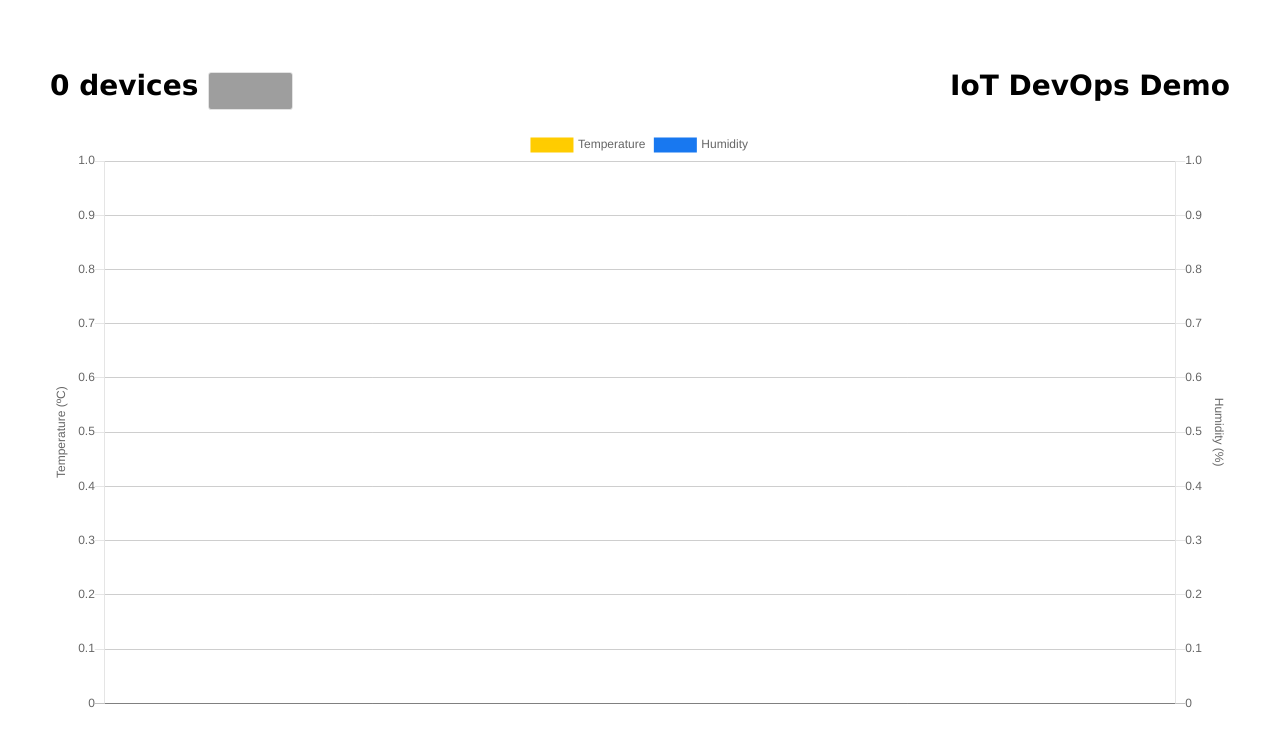
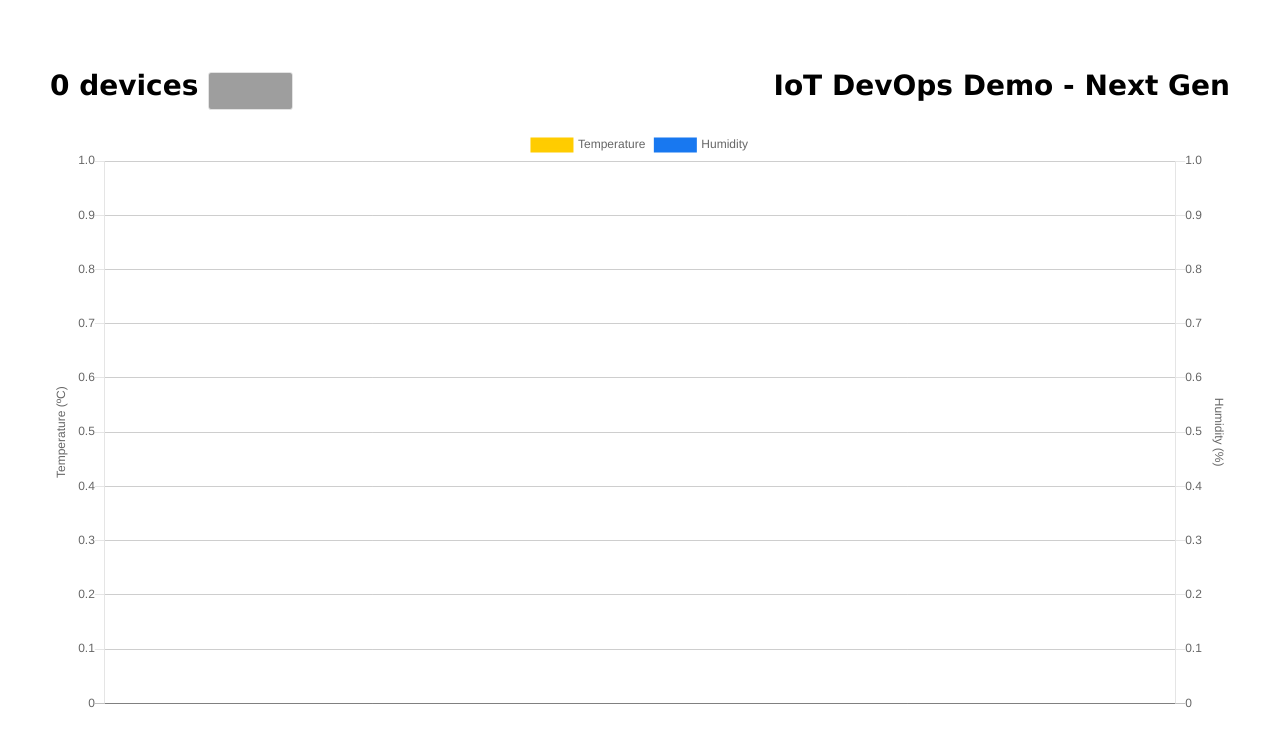
Before and after one commit to pjgpetecodes/iotdevopswebapp, a website: page public/index.html in a window 1280 px wide. Drawn offline with nearby package versions, Linux system fonts and the light colour scheme; grey boxes are pictures that could not be loaded.

Commit message:
Change name

```diff
--- a/public/index.html
+++ b/public/index.html
@@ -20,7 +20,7 @@
             <span id="deviceCount">0 devices</span>
             <select id="listOfDevices" class="select_box"></select>
         </span>
-        <span>IoT DevOps Demo</span>
+        <span>IoT DevOps Demo - Next Gen</span>
     </h1>
     <div>
         <canvas id="iotChart"></canvas>
```
